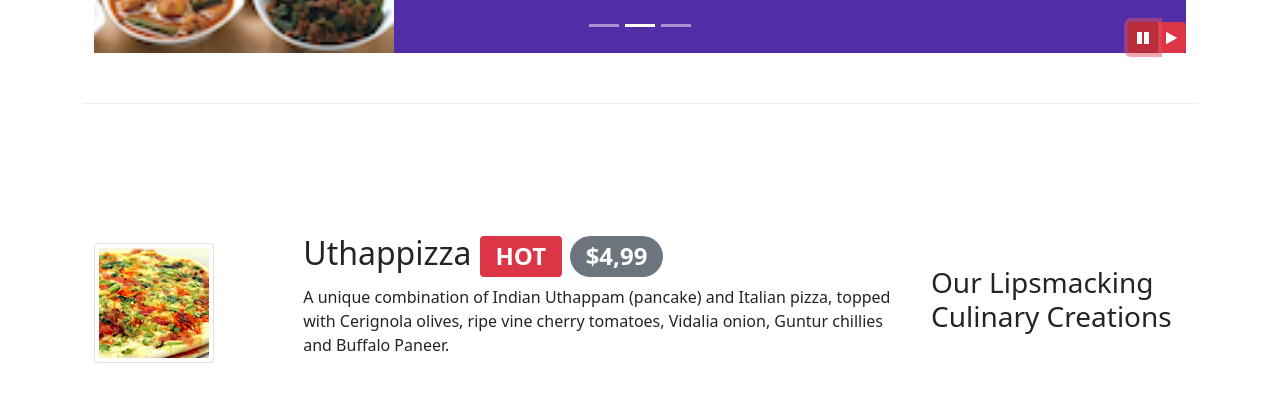
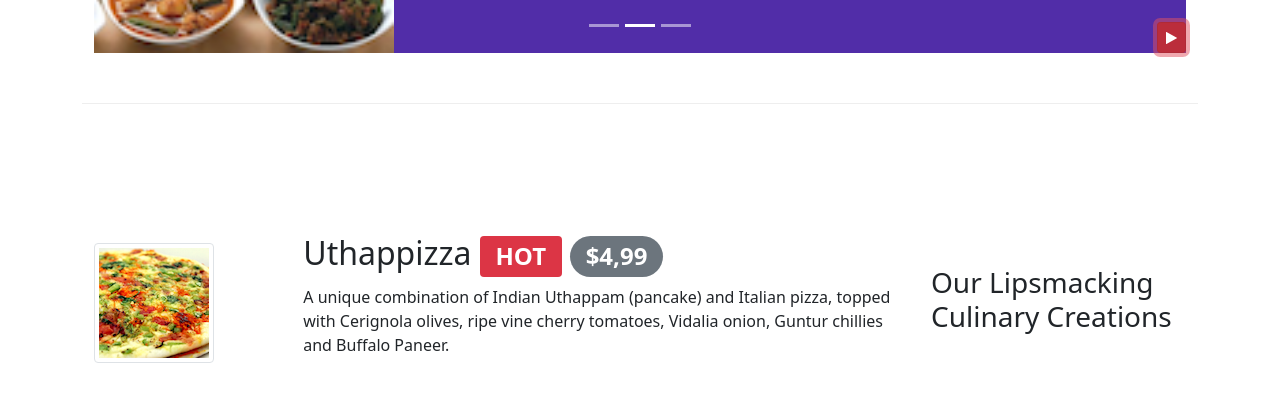
Before and after one commit to BorhaneddineHamadou/Bootstrap, a website: page index.html in a window 1280 px wide. Both pictures are taken after a click on the button 1143 px from the left and 838 px from the top of the page. Shown: the part 801-1202 px from the top of the page. Drawn offline with nearby package versions, Linux system fonts and the light colour scheme.

Commit message:
More Bootstrap-jQuery

```diff
--- a/css/styles.css
+++ b/css/styles.css
@@ -58,7 +58,7 @@ body{
     min-height: 300px;
 }
 
-#myButton{
+#carouselButton{
     position: absolute;
     right: 0;
     bottom: 0;
--- a/index.html
+++ b/index.html
@@ -198,14 +198,9 @@
                     </ol>
                     <a href="#mycarousel" class="carousel-control-prev" data-bs-slide="prev"><span class="carousel-control-prev-icon"></span></a>
                     <a href="#mycarousel" class="carousel-control-next" data-bs-slide="next"><span class="carousel-control-next-icon"></span></a>
-                    <div class="btn-group" id="myButton">
-                        <button class="btn btn-danger btn-sm" id="carousel-pause">
-                            <span class="fa fa-pause"></span>
-                        </button>
-                        <button class="btn btn-danger btn-sm" id="carousel-play">
-                            <span class="fa fa-play"></span>
-                        </button>
-                    </div>
+                    <button class="btn btn-danger btn-sm" id="carouselButton">
+                        <span class="fa fa-pause"></span>
+                    </button>
                 </div>
             </div>
         </div>
@@ -312,11 +307,16 @@
 <script>
     $(document).ready(function(){
         $('#mycarousel').carousel({interval : 2000});
-        $('#carousel-pause').click(function(){
-            $('#mycarousel').carousel('pause');
-        });
-        $('#carousel-play').click(function(){
-          $('#mycarousel').carousel('cycle');
+        $('#carouselButton').click(function(){
+            if ( $('#carouselButton').children('span').hasClass('fa-pause') ){
+                $('#mycarousel').carousel('pause');
+                $('#carouselButton').children('span').removeClass('fa-pause');
+                $('#carouselButton').children('span').addClass('fa-play');
+            }else{
+                $('#mycarousel').carousel('cycle');
+                $('#carouselButton').children('span').removeClass('fa-play');
+                $('#carouselButton').children('span').addClass('fa-pause');
+            }
         });
     });
 </script>
```
